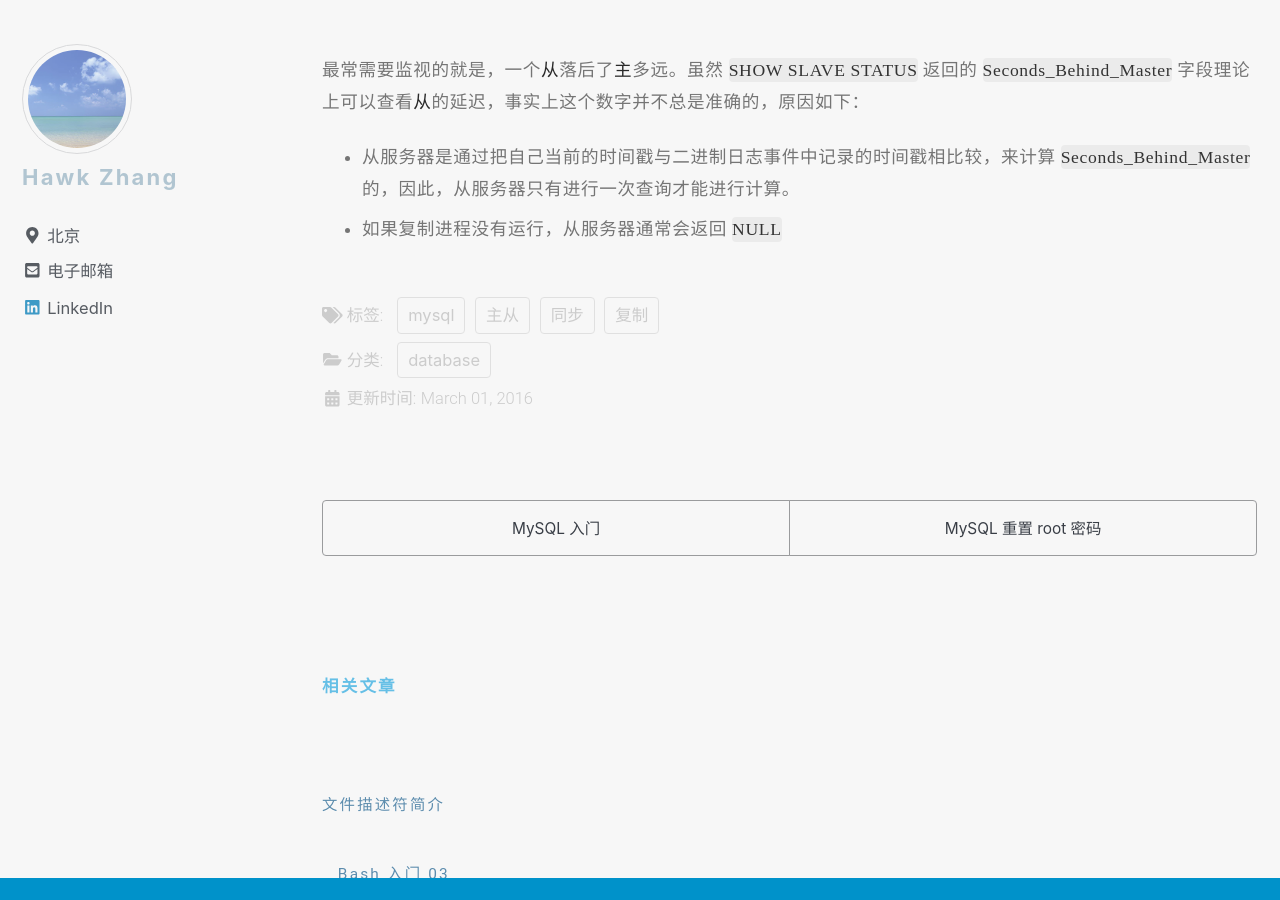
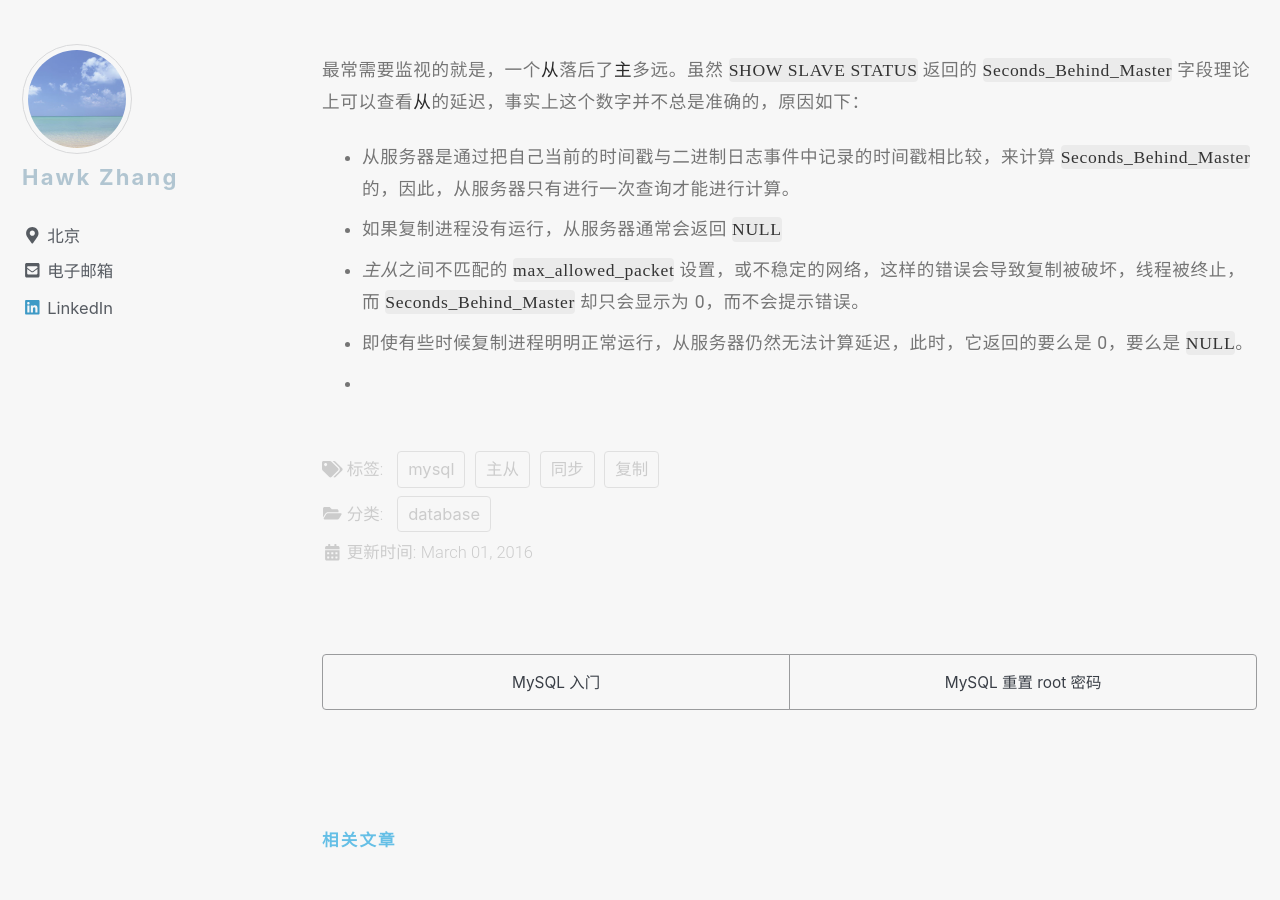
Before and after one commit to narru888/linotes_note, a Jekyll site: the page built from _posts/mysql/2016-03-01-master.slave.md, in a window 1280 px wide and 900 px high, scrolled down 45349 px. Built offline with Jekyll 4.4.1, drawn with Linux system fonts in a browser that asks for light colours; nearby versions of some CDN libraries; a script that is not in the unit is left out.

Commit message:
update on 2018-08-15 11:10:01 CST

```diff
--- a/_posts/mysql/2016-03-01-master.slave.md
+++ b/_posts/mysql/2016-03-01-master.slave.md
@@ -1443,3 +1443,6 @@ Info: use `test`; CREATE TABLE test.t(a int)
 
 * 从服务器是通过把自己当前的时间戳与二进制日志事件中记录的时间戳相比较，来计算 `Seconds_Behind_Master` 的，因此，从服务器只有进行一次查询才能进行计算。
 * 如果复制进程没有运行，从服务器通常会返回 `NULL`
+* *主从*之间不匹配的 `max_allowed_packet` 设置，或不稳定的网络，这样的错误会导致复制被破坏，线程被终止，而 `Seconds_Behind_Master` 却只会显示为 0，而不会提示错误。
+* 即使有些时候复制进程明明正常运行，从服务器仍然无法计算延迟，此时，它返回的要么是 0，要么是 `NULL`。
+*
```
